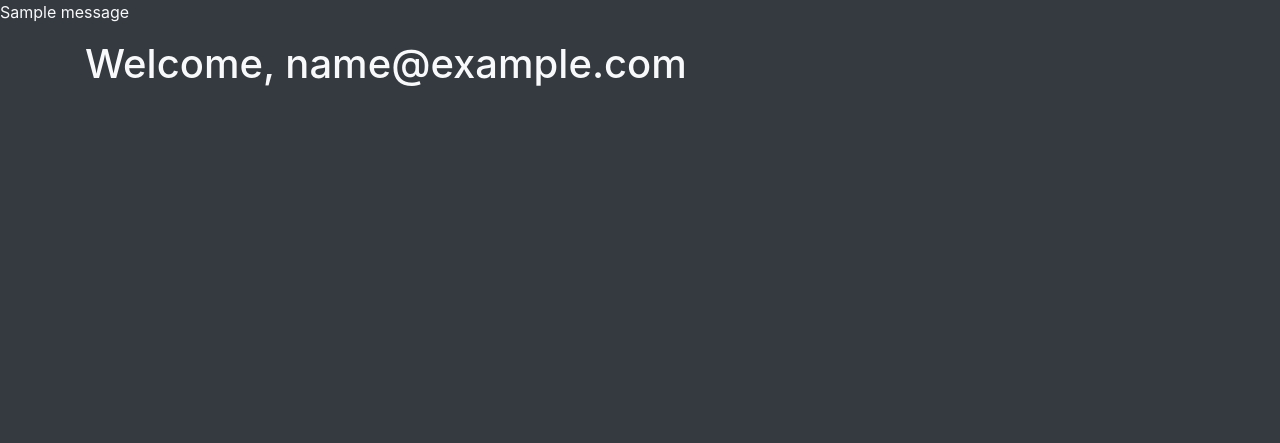
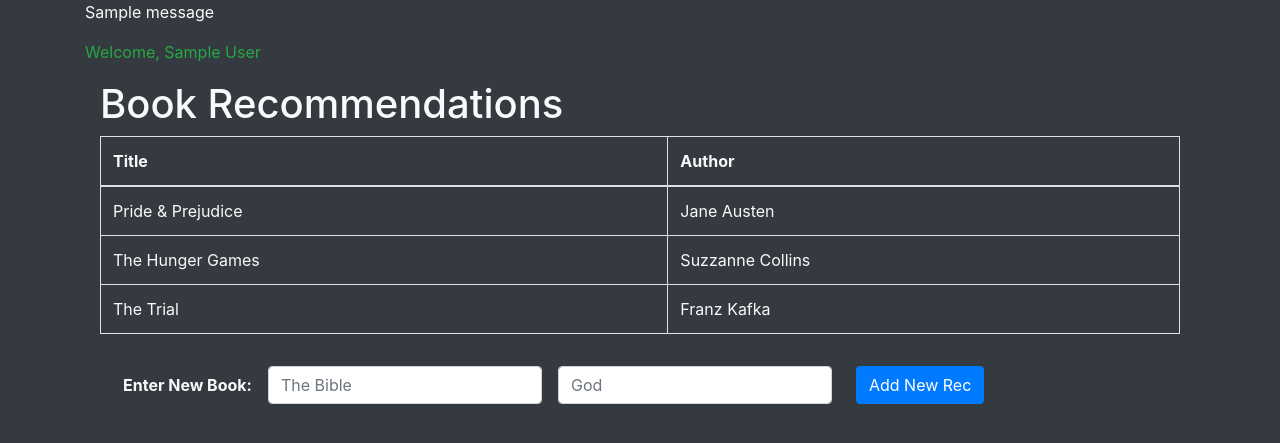
Before and after one commit to summerzahara/BookRecsFlask, a Flask app: page /success in a window 1280 px wide. Shown: the part 56-499 px from the top of the page. Run offline with Flask 3, Linux system fonts and the light colour scheme; the visitor is signed in with stand-in values (Sample User, id 1); tables that the repository leaves empty hold one stand-in row (values such as "Sample post"); one stand-in notice (Sample message) is shown; some libraries are stand-ins or nearby versions.

Commit message:
Add Database

```diff
--- a/app.py
+++ b/app.py
@@ -1,11 +1,50 @@
 from flask import Flask, render_template, request, redirect, url_for, session, flash
-from datetime import timedelta
+from datetime import timedelta, datetime
+from flask_sqlalchemy import SQLAlchemy
 
 app = Flask(__name__)
-app.secret_key = "your mom"
+app.config["SECRET_KEY"] = "your mom"
 app.permanent_session_lifetime = timedelta(minutes=15)
+app.config['SQLALCHEMY_DATABASE_URI'] = "sqlite:///book_recs.sqlite3"
+app.config['SQLALCHEMY_TRACK_MODIFICATIONS'] = False
 
-book_recs = ['Pride & Prejudice', 'The Hunger Games', 'The Trial']
+db = SQLAlchemy(app)
+
+book_recs = [
+    ['Pride & Prejudice', 'Jane Austen'],
+    ['The Hunger Games', 'Suzzanne Collins'],
+    ['The Trial', 'Franz Kafka']
+]
+
+
+class Users(db.Model):
+    id = db.Column(db.Integer, primary_key=True)
+    name = db.Column(db.String(100), nullable=False)
+    email = db.Column(db.String(100), unique=True, nullable=False)
+    password = db.Column(db.String(100), nullable=False)
+    created_date = db.Column(db.Date, default=datetime.utcnow)
+    books = db.relationship("BookRec", backref="recommender")
+
+    def __init__(self, name, email, password):
+        self.name = name
+        self.email = email
+        self.password = password
+
+
+class BookRec(db.Model):
+    id = db.Column(db.Integer, primary_key=True)
+    book_title = db.Column(db.String(300), unique=True, nullable=False)
+    book_author = db.Column(db.String(300), nullable=False)
+    created_date = db.Column(db.Date, default=datetime.utcnow)
+    user_id = db.Column(db.Integer, db.ForeignKey("users.id"))
+
+    def __int__(self, book_tile, book_author):
+        self.book_title = book_tile
+        self.book_author = book_author
+
+
+with app.app_context():
+    db.create_all()
 
 
 @app.route('/')
@@ -16,9 +55,20 @@ def index():  # put application's code here
 @app.route("/register", methods=["GET", "POST"])
 def register():
     if request.method == "POST":
-        email = request.form["user-email"]
-        password = request.form["user-pass"]
-        return redirect(url_for("success", email=email))
+        user_name = request.form["user-name"]
+        user_email = request.form["user-email"]
+        user_password = request.form["user-pass"]
+        session["email"] = user_email
+
+        # Add New user
+        new_user = Users(user_name, user_email, user_password)
+        db.session.add(new_user)
+        try:
+            db.session.commit()
+            return redirect(url_for("login", name=user_name, email=user_email))
+        except Exception as e:
+            db.session.rollback()
+            return f"Commit failed. Error: {e}"
     else:
         return render_template("register.html")
 
@@ -27,8 +77,8 @@ def register():
 def login():
     if request.method == "POST":
         session.permanent = True
-        email = request.form["user-email"]
-        session["email"] = email
+        user_email = request.form["user-email"]
+        session["email"] = user_email
         flash("Login Successful!")
         return redirect(url_for("success"))
     else:
@@ -38,11 +88,32 @@ def login():
         return render_template("login.html")
 
 
-@app.route("/success")
+@app.route("/success", methods=["POST", "GET"])
 def success():
+    new_rec = None
     if "email" in session:
-        email = session["email"]
-        return render_template("success.html", email=email)
+        user_email = session["email"]
+        current_user = Users.query.filter_by(email=user_email).first()
+        user_name = current_user.name
+        user_id = current_user.id
+
+        if request.method == "POST":
+            new_rec_title = request.form["new_rec_title"]
+            new_rec_author = request.form["new_rec_author"]
+            book_recs.append([new_rec_title, new_rec_author])
+
+            new_rec = BookRec(book_title=new_rec_title, book_author=new_rec_author, user_id=user_id)
+            db.session.add(new_rec)
+            try:
+                db.session.commit()
+                flash("Book Recommendation Added!")
+                render_template("success.html", name=user_name, book_recs=book_recs,new_rec_title=new_rec_title,
+                                new_rec_author=new_rec_author)
+            except Exception as e:
+                db.session.rollback()
+                return f"Commit failed. Error: {e}"
+
+        return render_template("success.html", name=user_name, book_recs=book_recs)
     else:
         flash("You're not logged in.")
         return redirect(url_for("login"))
@@ -54,8 +125,10 @@ def logout():
         email = session["email"]
         flash(f"You have been logged out, {email}.", "info")
     session.pop("email", None)
+    session.pop("new_rec", None)
     return redirect(url_for("index"))
 
 
 if __name__ == '__main__':
+    db.drop_all()
     app.run()
--- a/templates/layouts.html
+++ b/templates/layouts.html
@@ -35,7 +35,9 @@
     {% with messages = get_flashed_messages() %}
         {% if messages %}
             {% for message in messages %}
-                <p>{{ message }}</p>
+                <div class="container">
+                    <p>{{ message }}</p>
+                </div>
             {% endfor %}
         {% endif %}
     {% endwith %}
--- a/templates/register.html
+++ b/templates/register.html
@@ -6,6 +6,10 @@
         </div>
         <div class="container">
             <form action="/register" method="POST">
+                <div class="form-group">
+                    <label for="user-name">Email</label>
+                    <input type="text" class="form-control" id="user-name" name="user-name" placeholder="Meredeth Grey">
+                </div>
                 <div class="form-group">
                     <label for="user-email">Email</label>
                     <input type="email" class="form-control" id="user-email" name="user-email" placeholder="meredith.grey@grey-sloan.org">
--- a/templates/success.html
+++ b/templates/success.html
@@ -1,6 +1,37 @@
 {% extends  "layouts.html" %}
 {% block content %}
     <div class="container">
-        <h1>Welcome, {{ email }}</h1>
+        <p class="text-success">Welcome, {{ name }}</p>
+        <div class="container">
+            <h1>Book Recommendations</h1>
+        </div>
+        <div class="container">
+            <table class="table table-bordered">
+                <thead>
+                    <tr>
+                        <th scope="col">Title</th>
+                        <th scope="col">Author</th>
+                    </tr>
+                </thead>
+                <tbody>
+                    {% for book in book_recs %}
+                        <tr>
+                            <td>{{ book[0] }}</td>
+                            <td>{{ book[1] }}</td>
+                        </tr>
+                    {% endfor %}
+                </tbody>
+            </table>
+            <div class="container">
+                <form action="/success" method="POST" class="form-inline my-2 my-lg-0">
+                    <div class="form-group pr-2">
+                        <label for="new_rec" class="font-weight-bold mx-2">Enter New Book:</label>
+                        <input type="text" class="form-control mx-2" id="new_rec_title" name="new_rec_title" placeholder="The Bible">
+                        <input type="text" class="form-control mx-2" id="new_rec_author" name="new_rec_author" placeholder="God">
+                    </div>
+                    <button class="btn btn-primary my-2 my-sm-3 mx-2" type="submit">Add New Rec</button>
+            </form>
+            </div>
+        </div>
     </div>
 {% endblock %}
```
Also changed, not shown: templates/index.html (+16 -5 lines).
